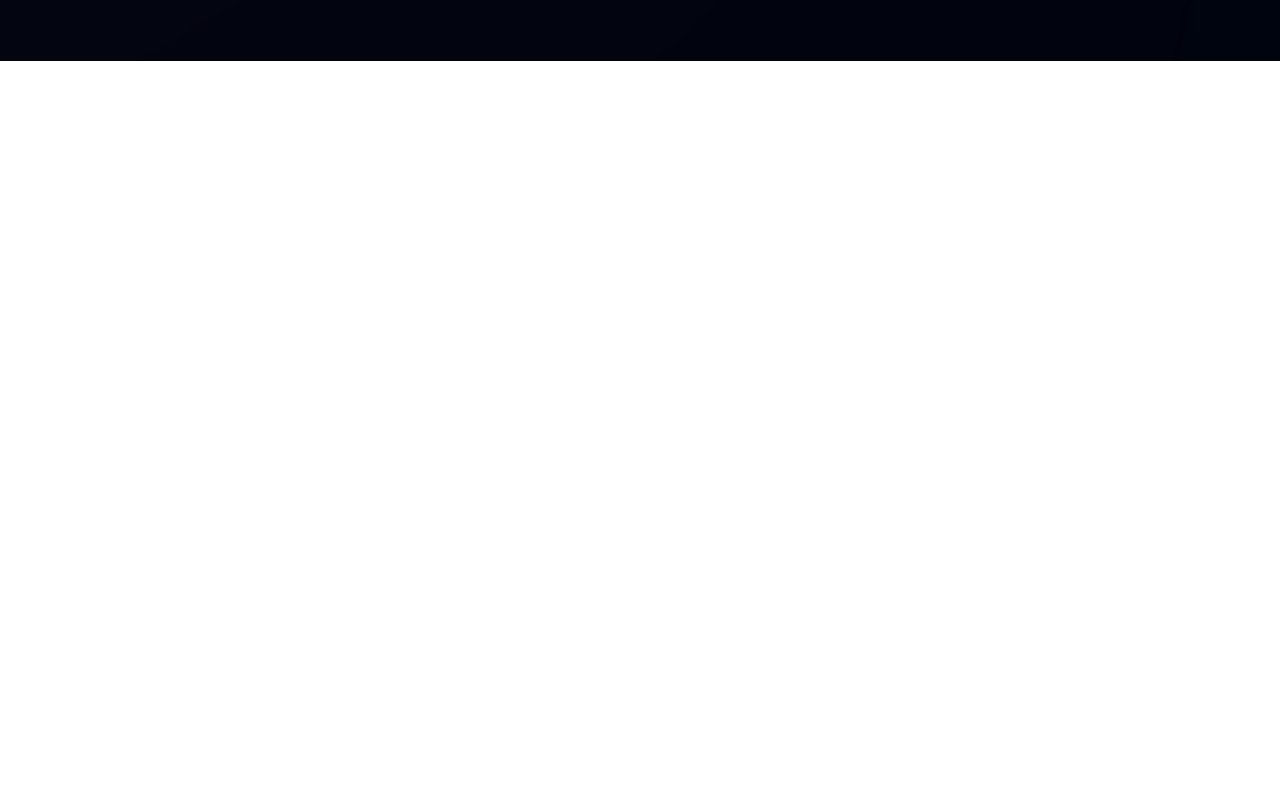
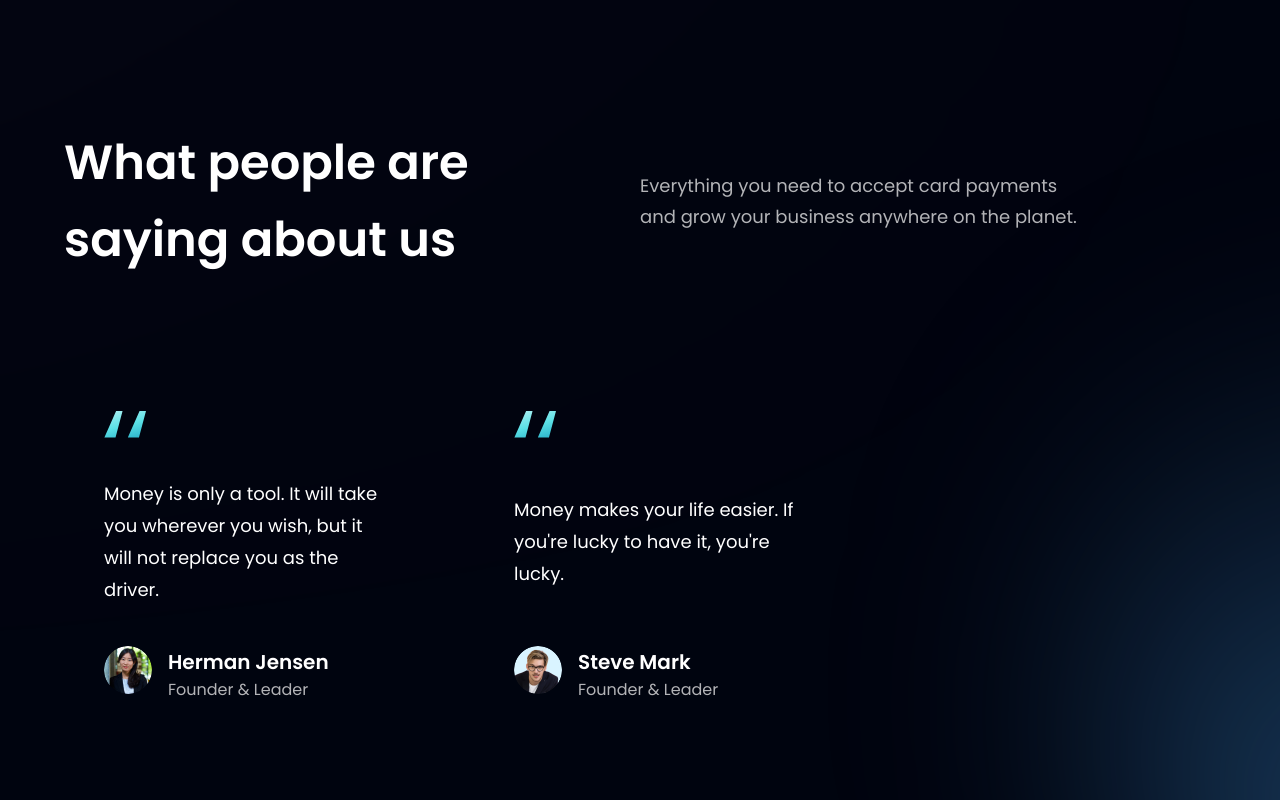
Before and after one commit to DelonAnsah/Hoobank-website-project, a React (Vite) app: page / in a window 1280 px wide. Shown: the part 2700-3500 px from the top of the page. Before the commit the page ends 2761 px from the top, so only its background shows below. Built offline with nearby package versions, Linux system fonts and the light colour scheme.

Commit message:
Testimonials section added with import from feedbackcard

```diff
--- a/src/components/FeedbackCard.jsx
+++ b/src/components/FeedbackCard.jsx
@@ -1,8 +1,23 @@
 import React from 'react'
+import quotes from '../assets/quotes.svg'
 
-const FeedbackCard = () => {
+
+
+const FeedbackCard = ({ content, name, title, img }) => {
   return (
-    <div>
+    <div className='flex justify-between flex-col px-10 py-12 rounded-[20px] max-w-[370px] md:mr-10 sm:mr-5 mr-0 my-5 feedback-card'>
+      <img src={quotes} alt="double_quotes" className='w-[42px] h-[27px] object-contain'/>
+      <p className='font-poppins font-notmal text-[18px] leading-[32px] text-white my-10'>{content}</p>
+
+      <div className='flex flex-row'>
+        <img src={img} alt="name" className='w-48px h-[48px] rounded-full' />
+
+        <div className='flex flex-col ml-4'>
+          <h4 className='font-poppins font-semibold text-[20px] leading-[32px] text-white'>{name}</h4>
+          <p className='font-poppins font-normal text-[16px] leading-[24px] text-dimWhite'>{title}</p>
+        </div>
+      </div>
+
 
     </div>
   )
--- a/src/components/Testimonials.jsx
+++ b/src/components/Testimonials.jsx
@@ -1,10 +1,32 @@
 import React from 'react'
+import styles from '../style'
+import { feedback } from '../Constants'
+import FeedbackCard from './FeedbackCard'
+
+
 
 const Testimonials = () => {
   return (
-    <div>
+   <section id='clients' className={`${styles.paddingY} ${styles.flexCenter} flex-col relative`}>
+    <div className='absolute z-[0] w-[60%] h-[60%] -right-[50%] rounded-full blue__gradient'/>
+
+    <div className='w-full flex justify-between items-center md:flex-row flex-col sm:mb-16 mb-6 relative z-[1]'>
+      <h1 className={styles.heading2}>What people are <br className="sm:block hidden" /> saying about us</h1>
+      <div className='w-full md:mt-0 mt-6'>
+        <p className={`${styles.paragraph} text-left max-w-[450px]`}>
+        Everything you need to accept card payments and grow your business anywhere on the planet.
+        </p>
+      </div>
+    </div>
+
+    <div className='flex flex-wrap sm:justify-start justify-center w-full feedback-container relative z-[1]'>
+      {feedback.map((card) => (
+        <FeedbackCard key={card.id} {...card}/>
+      ))}
 
     </div>
+
+   </section>
   )
 }
 
```
Also changed, not shown: src/assets/quotes.svg (added).
